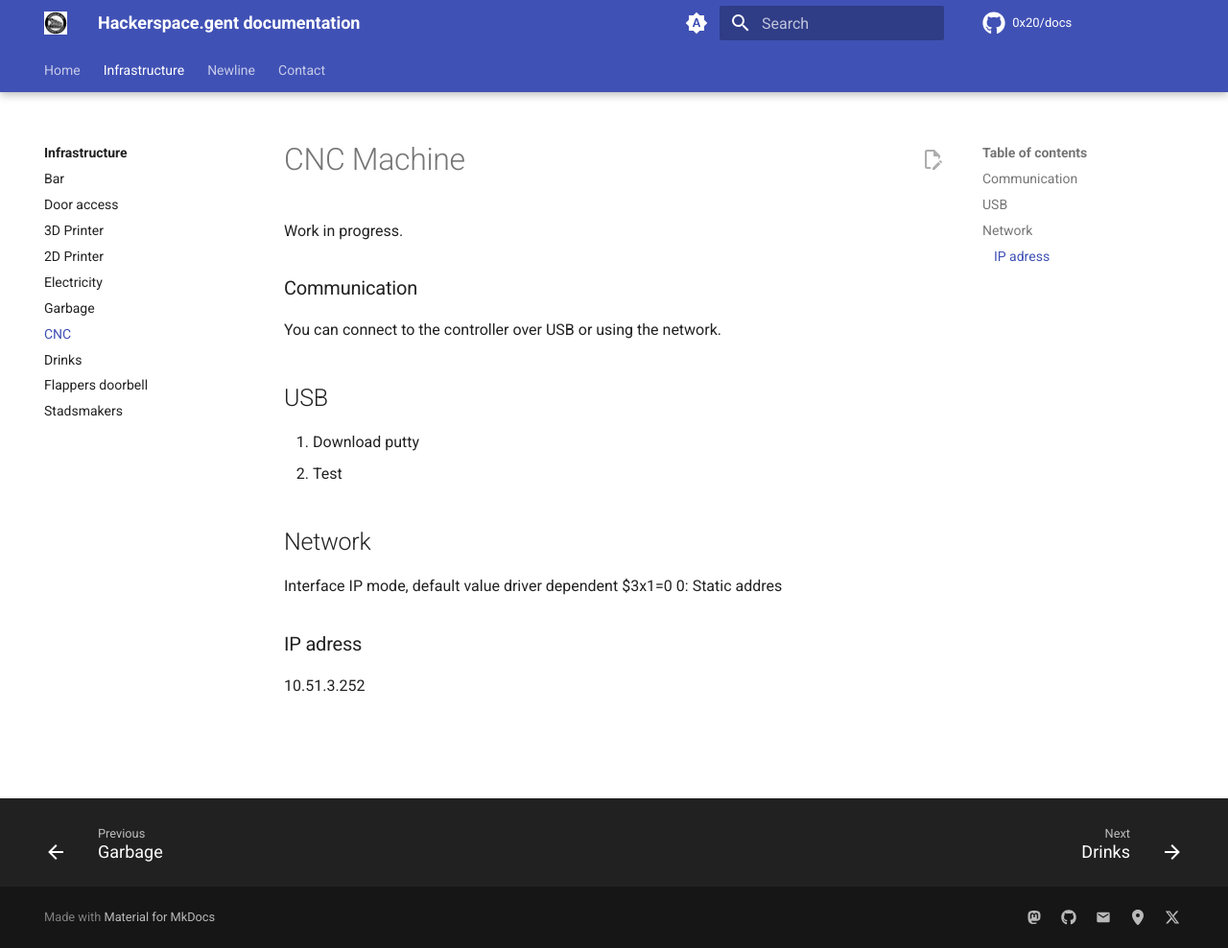
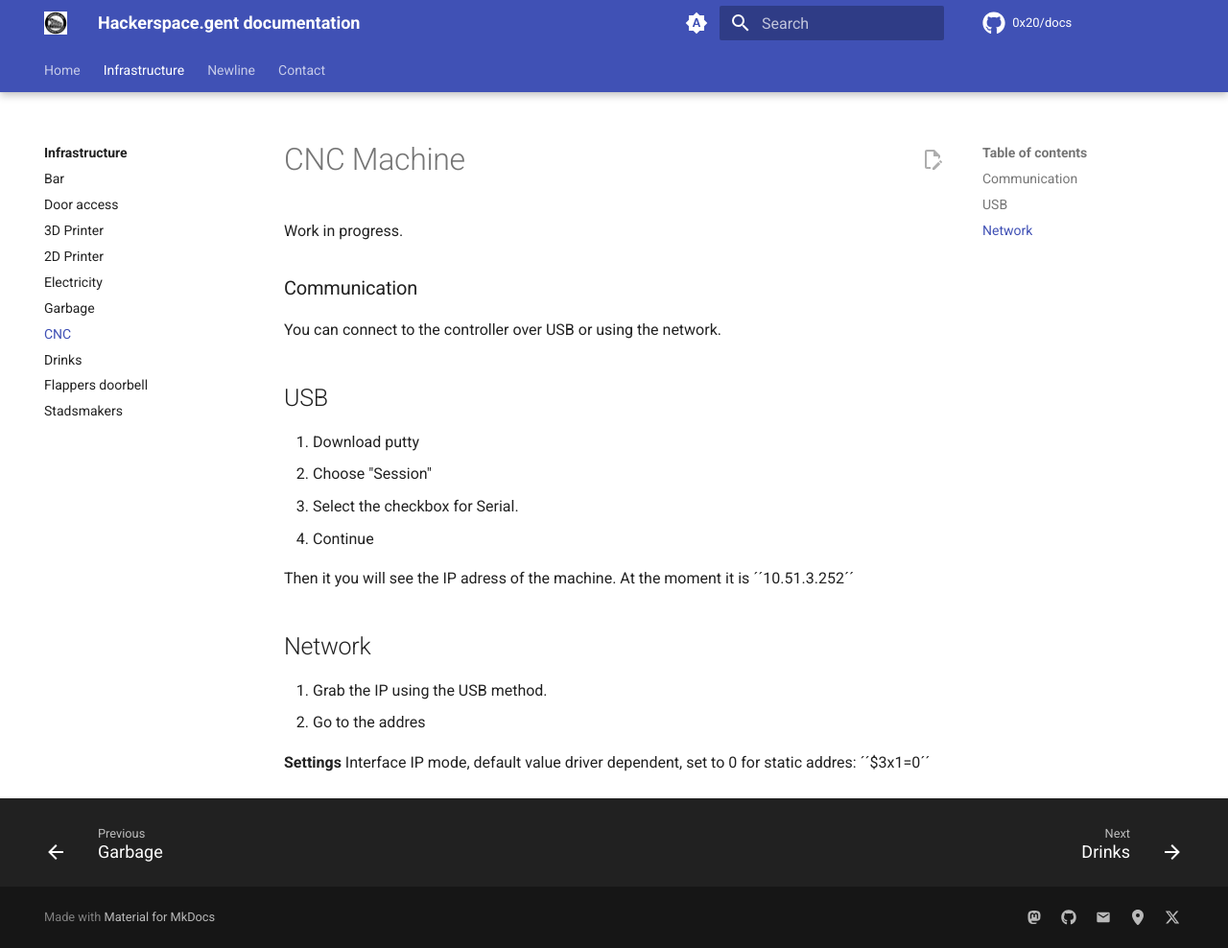
Before and after one commit to 0x20/docs, an MkDocs documentation site: the page built from docs/infra/cnc.md, in a window 1280 px wide and 988 px high. Shown: the whole window at 96% size. Built offline with MkDocs 1.6.1 and Material for MkDocs 9.7.7, drawn with Linux system fonts in a browser that asks for light colours; comment, search, counter and statistics services are not loaded.

Commit message:
Update cnc.md

```diff
--- a/docs/infra/cnc.md
+++ b/docs/infra/cnc.md
@@ -9,14 +9,16 @@ You can connect to the controller over USB or using the network.
 ## USB
 
 1. Download putty
-2. Test
+2. Choose "Session"
+3. Select the checkbox for Serial.
+4. Continue
+
+Then it you will see the IP adress of the machine. At the moment it is ´´10.51.3.252´´
 
 ## Network
 
-Interface IP mode, default value driver dependent
-$3x1=0
-0: Static addres
+1. Grab the IP using the USB method.
+2. Go to the addres
 
-### IP adress
-
-10.51.3.252
+**Settings**
+Interface IP mode, default value driver dependent, set to 0 for static addres: ´´$3x1=0´´
```
